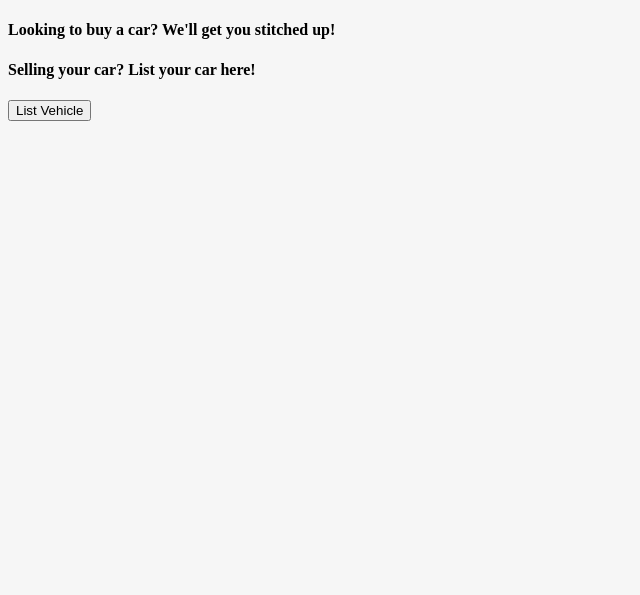
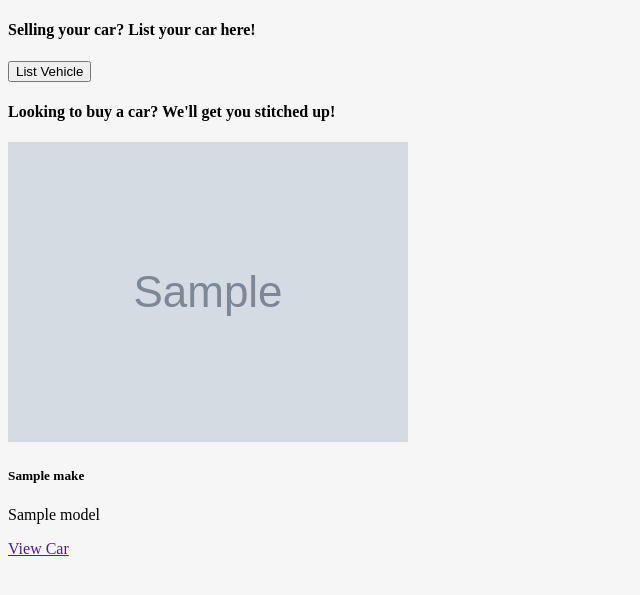
Before and after one commit to GavinMunro/django-eg, a Python web app: template templates/index.html in a window 1280 px wide. Shown: the top 595 px of the page, without its empty margins (0-640 px from the left). Run offline with Jinja, Linux system fonts and the light colour scheme; the template is opened without the code that fills it: most values are stand-ins (such as "Sample title", 1, 10 or a date in 2020); grey boxes marked "Sample" are stand-in pictures.

Commit message:
Add template for list of cars for sale.

```diff
--- a/templates/index.html
+++ b/templates/index.html
@@ -2,9 +2,24 @@
 
 {% block content %}
 
-    <h4>Looking to buy a car? We'll get you stitched up!</h4>
-
     <h4>Selling your car? List your car here!</h4>
     <button>List Vehicle</button>
 
+    <h4>Looking to buy a car? We'll get you stitched up!</h4>
+    <div class="col-lg-8">
+    {% for car in cars %}
+        <div class="row">
+           <div class="card mb-2">
+            <img class="card-img-top" src="{{ car.image }}">
+            <div class="card-body">
+                <h5 class="card-title">{{ car.make }}</h5>
+                <p class="card-text">{{ car.model }}</p>
+                <a href="{{ url('vehicle_details', args=[Vehicle.id]) }}" class="btn btn-primary">
+                    View Car
+                </a>
+            </div>
+            </div>
+        </div>
+    </div>
+    {% endfor %}
 {% endblock %}
```
